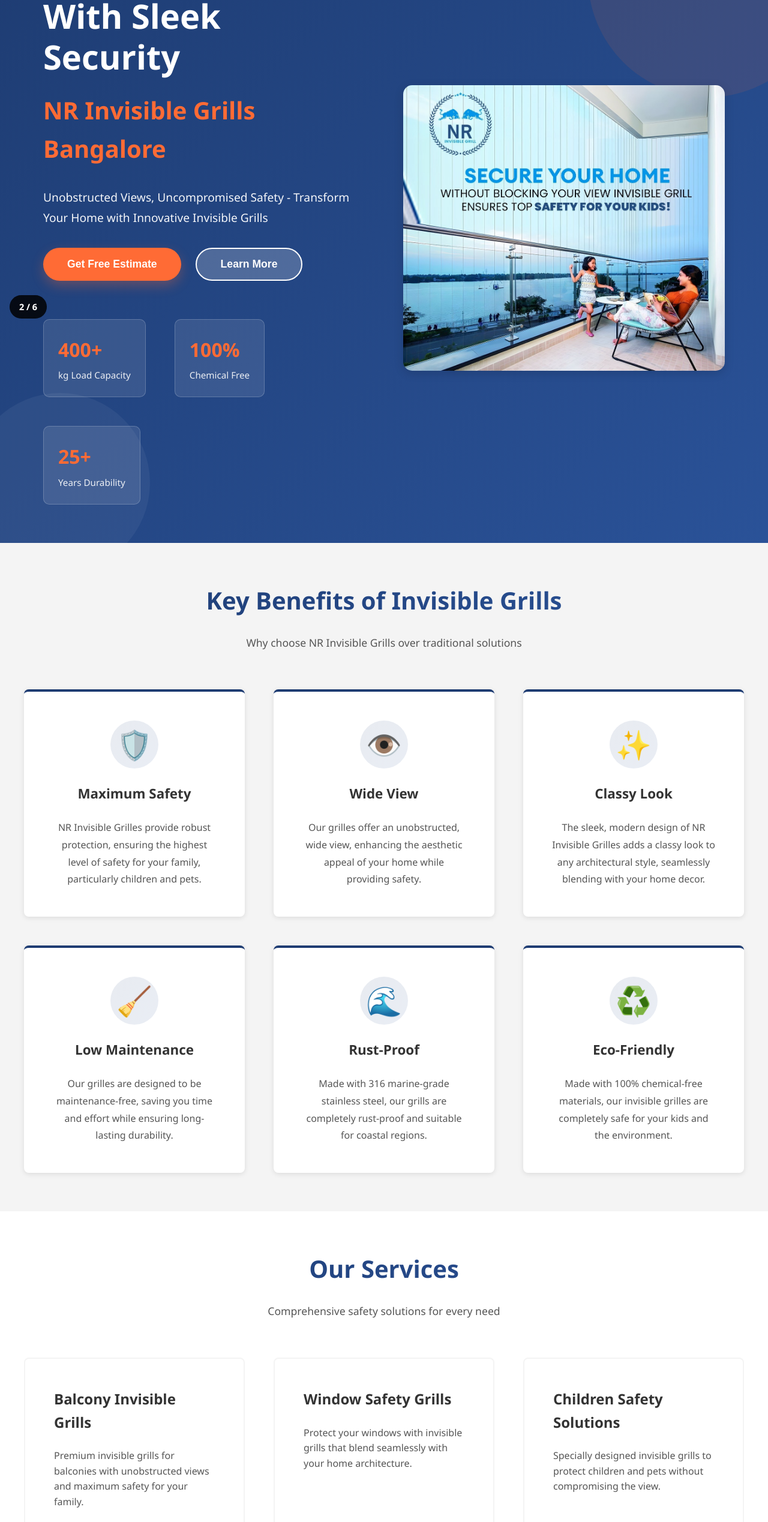
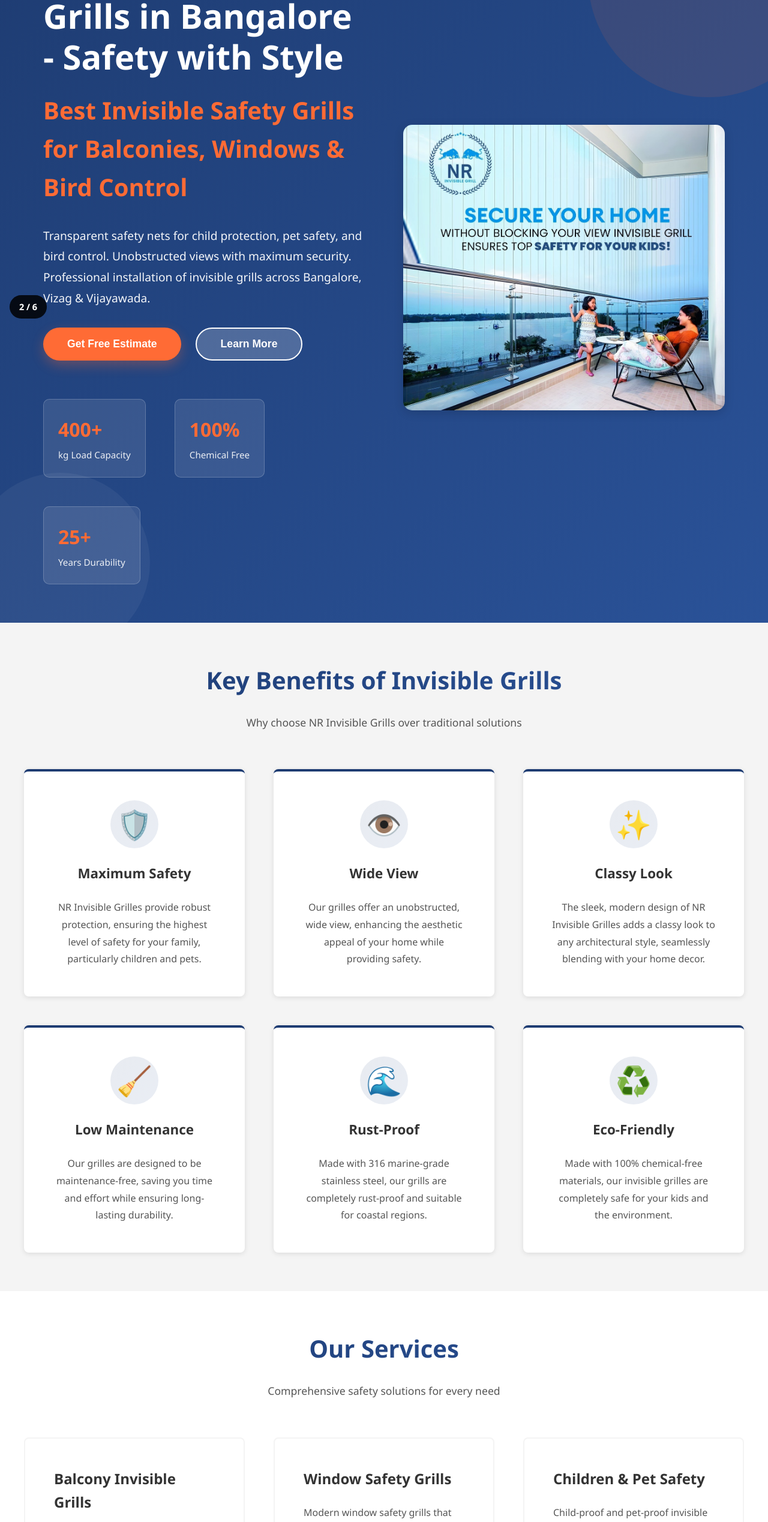
Before and after one commit to muttikavi-web/nr-invisible-grills, a React (Vite) app: page / in a window 1280 px wide. Shown: the part 253-2790 px from the top of the page at 60% size. Built offline with nearby package versions, Linux system fonts and the light colour scheme.

Commit message:
feat: enhance SEO and content for index, Hero, and Services components

```diff
--- a/index.html
+++ b/index.html
@@ -5,9 +5,9 @@
     <meta name="viewport" content="width=device-width, initial-scale=1.0" />
 
     <!-- Primary SEO Meta Tags -->
-    <meta name="title" content="NR Invisible Grills Bangalore - Best Balcony Safety Grills, Bird Control Nets" />
-    <meta name="description" content="Best invisible safety grills in Bangalore for balconies, windows, and bird control. Premium stainless steel nets with unobstructed views. Trusted by 500+ customers. Free consultation." />
-    <meta name="keywords" content="invisible grills Bangalore, balcony safety grills, bird control nets, window safety grills, cat protection net, bird proof net, transparent safety grills, stainless steel grills, pet safety net, children safety, bird netting, pigeon control, invisible netting, balcony protection Bangalore, best safety grills, affordable grills, home safety solutions, rust-proof grills, marine grade steel" />
+    <meta name="title" content="NR Invisible Grills Bangalore - Best Balcony Safety Grills, Bird Control Nets, Cat Protection" />
+    <meta name="description" content="Premium invisible grills in Bangalore for balcony safety, bird control, cat protection & window safety. Transparent stainless steel nets, professional installation, 25+ years durability. Serving Bangalore, Vizag, Vijayawada. Get free estimate!" />
+    <meta name="keywords" content="invisible grills, invisible grills Bangalore, best invisible grills, safety grills, balcony grills, window grills, bird control nets, bird netting, pigeon control, crow control, parrot protection, cat protection nets, pet safety, child safety, transparent nets, stainless steel grills, rust-proof grills, marine grade nets, balcony protection, window safety, invisible safety nets, nylon nets, mesh nets, professional installation, invisible grills Indiranagar, invisible grills Whitefield, invisible grills Koramangala, invisible grills Marathahalli, bird proof nets, pigeon proof nets, cat proof nets, child proof nets, durable safety grills, affordable grills, best prices, free consultation, home safety solutions, balcony safety solutions, modern grills, aesthetic grills" />
     <meta name="author" content="NR Invisible Grills" />
     <meta name="robots" content="index, follow" />
     <meta name="language" content="English" />
--- a/src/components/Hero.jsx
+++ b/src/components/Hero.jsx
@@ -6,9 +6,9 @@
     <section id="hero" className="hero">
       <div className="hero-container">
         <div className="hero-content">
-          <h1>Elevate Your Space With Sleek Security</h1>
-          <h2>NR Invisible Grills Bangalore</h2>
-          <p>Unobstructed Views, Uncompromised Safety - Transform Your Home with Innovative Invisible Grills</p>
+          <h1>Premium Invisible Grills in Bangalore - Safety with Style</h1>
+          <h2>Best Invisible Safety Grills for Balconies, Windows & Bird Control</h2>
+          <p>Transparent safety nets for child protection, pet safety, and bird control. Unobstructed views with maximum security. Professional installation of invisible grills across Bangalore, Vizag & Vijayawada.</p>
           <div className="hero-cta">
             <button className="btn-primary">
               <a href="tel:+919000888367">Get Free Estimate</a>
--- a/src/components/Services.jsx
+++ b/src/components/Services.jsx
@@ -5,38 +5,38 @@
     {
       id: 1,
       title: 'Balcony Invisible Grills',
-      description: 'Premium invisible grills for balconies with unobstructed views and maximum safety for your family.',
-      features: ['400+ kg capacity', 'Marine grade steel', 'UV resistant']
+      description: 'Premium invisible safety grills for balconies with unobstructed views. Transparent nylon nets, 25+ years durability, rust-proof stainless steel. Perfect for bird control and child protection.',
+      features: ['400+ kg capacity', 'Marine grade steel', 'UV resistant', 'Pigeon & cat proof']
     },
     {
       id: 2,
       title: 'Window Safety Grills',
-      description: 'Protect your windows with invisible grills that blend seamlessly with your home architecture.',
-      features: ['Easy installation', 'Clean appearance', 'Weather resistant']
+      description: 'Modern window safety grills that blend seamlessly with architecture. Transparent protective nets for families, waterproof and weather-resistant installation.',
+      features: ['Easy installation', 'Clean appearance', 'Weather resistant', 'All sizes available']
     },
     {
       id: 3,
-      title: 'Children Safety Solutions',
-      description: 'Specially designed invisible grills to protect children and pets without compromising the view.',
-      features: ['Chemical-free', 'Safe materials', 'Customizable spacing']
+      title: 'Children & Pet Safety',
+      description: 'Child-proof and pet-proof invisible grills using chemical-free materials. Transparent nets ensure children and cats are protected while maintaining clear views.',
+      features: ['100% chemical-free', 'Safe materials', 'Customizable spacing', 'Family approved']
     },
     {
       id: 4,
-      title: 'Bird Control Services',
-      description: 'Invisible bird control systems to keep your space safe while maintaining the aesthetic appeal.',
-      features: ['Non-harmful', 'Effective', 'Maintenance-free']
+      title: 'Bird Control Solutions',
+      description: 'Professional bird control nets for pigeon, crow, and parrot protection. Non-harmful, eco-friendly solution for balcony bird netting without affecting aesthetics.',
+      features: ['Non-harmful to birds', 'Effective control', 'Maintenance-free', 'Invisible design']
     },
     {
       id: 5,
-      title: 'Bird Net Services',
-      description: 'Professional bird net installation for comprehensive protection with excellent visibility.',
-      features: ['Expert installation', 'Durable netting', 'Quick service']
+      title: 'Professional Installation',
+      description: 'Expert installation of invisible netting systems across Bangalore, Vizag, and Vijayawada. Fast service, quality guarantee, professional teams.',
+      features: ['Expert technicians', 'Quick installation', 'Quality assured', 'All locations']
     },
     {
       id: 6,
       title: 'Custom Design Solutions',
-      description: 'Tailored invisible grill solutions designed specifically for your unique architectural needs.',
-      features: ['2", 3", 4" spacing', 'Custom colors', 'Professional design']
+      description: 'Tailored invisible grill designs for unique architectural needs. 2", 3", 4" spacing options, custom colors, professional consultation for your home.',
+      features: ['Custom spacing', 'Color options', 'Design consultation', 'Premium quality']
     }
   ];
 
```
